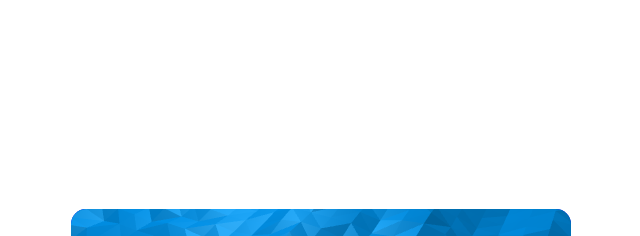
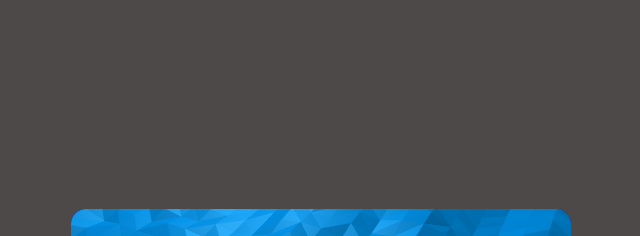
Before and after one commit to BradKriss/animated-callout-box, a plain HTML site: page index.html in a window 1280 px wide. Shown: the part 41-277 px from the top of the page, without its empty margins (319-959 px from the left). Drawn offline with Linux system fonts and the light colour scheme; animation ran at ten frames a second.

Commit message:
style(background: change color

```diff
--- a/styles.css
+++ b/styles.css
@@ -5,7 +5,7 @@ html {
   display: flex;
   justify-content: center;
   align-items: center;
-  background-color: white;
+  background-color: rgb(78, 73, 73);
 }
 
 .callout-box {
```
